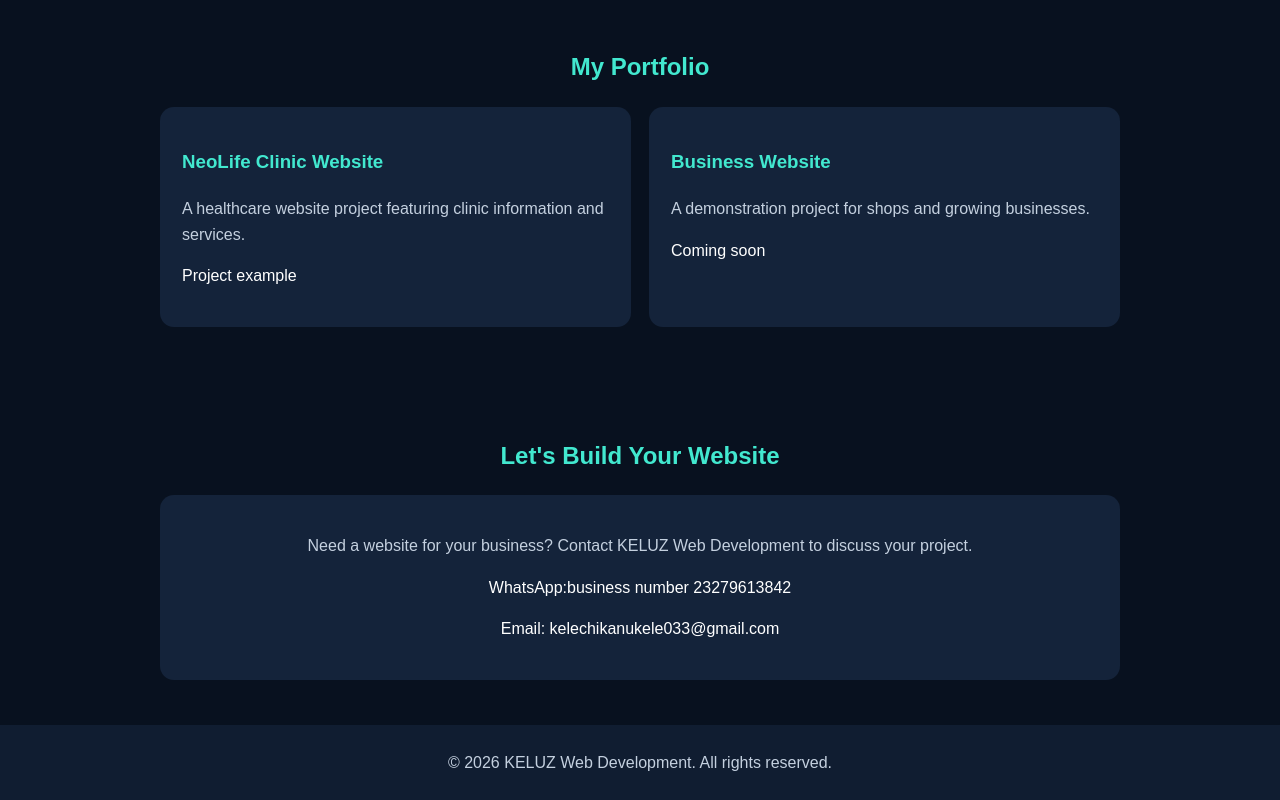
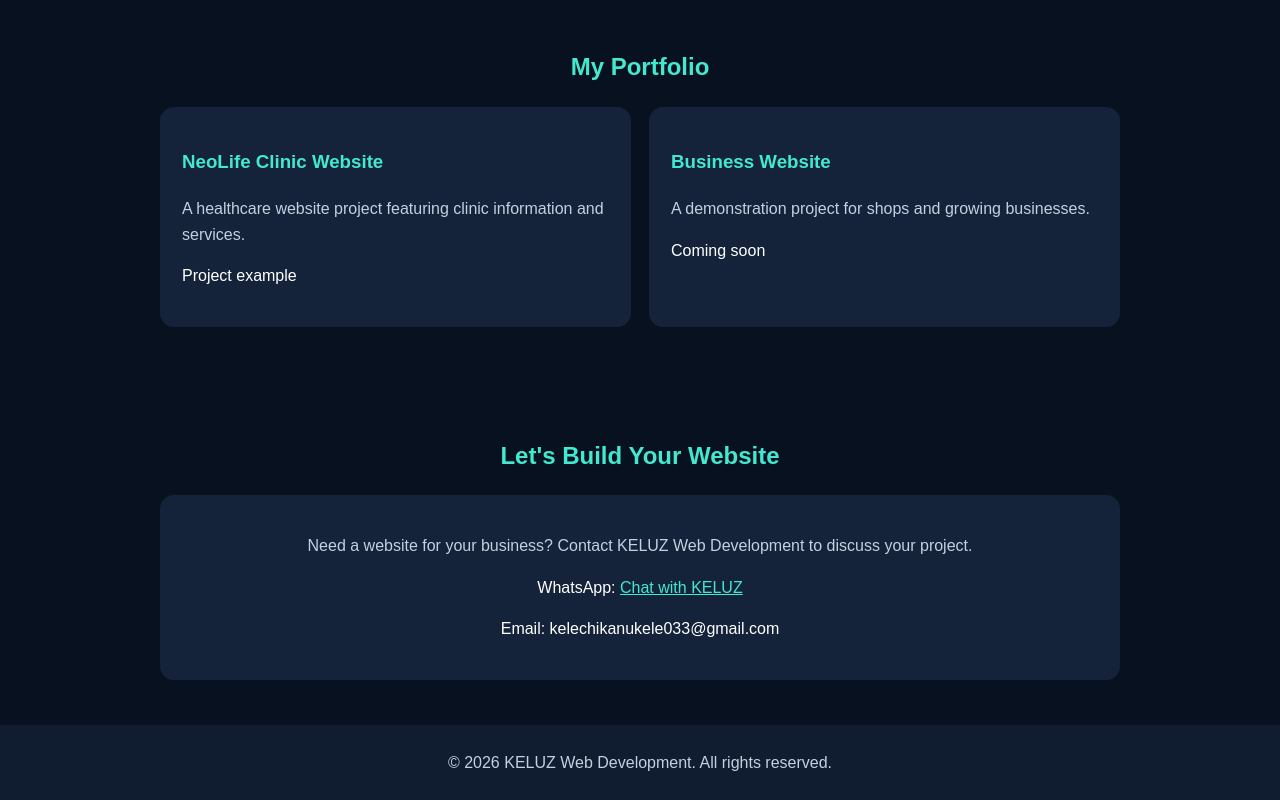
Before and after one commit to KELUZ358-art/keluz-web-development-, a plain HTML site: page index.html in a window 1280 px wide. Shown: the part 973-1773 px from the top of the page. Drawn offline with Linux system fonts and the light colour scheme.

Commit message:
Modify WhatsApp contact to include clickable link
Updated WhatsApp contact information with a link.

```diff
--- a/index.html
+++ b/index.html
@@ -100,7 +100,14 @@
       <h2>Let's Build Your Website</h2>
       <div class="card" style="text-align:center">
         <p class="muted">Need a website for your business? Contact KELUZ Web Development to discuss your project.</p>
-        <p>WhatsApp:business number 23279613842</p>
+        <p>
+  WhatsApp:
+  <a href="https://wa.me/23280765919"
+     style="color:#42e8cf;"
+     target="_blank">
+    Chat with KELUZ
+  </a>
+	</p>
         <p>Email: kelechikanukele033@gmail.com</p>
       </div>
     </section>
```
